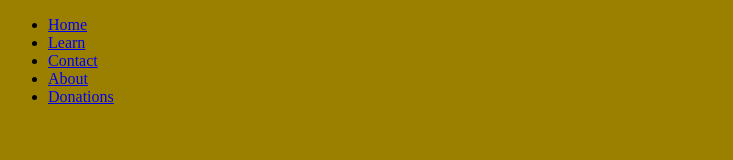
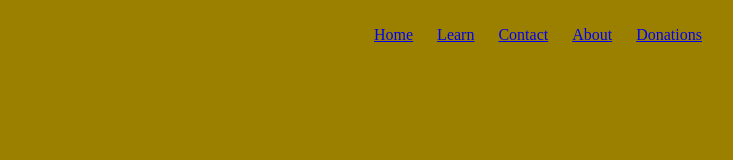
Before and after one commit to ca1halman/webPage.github.io, a plain HTML site: page index.html in a window 1280 px wide. Shown: the whole page, without its empty margins (0-733 px from the left). Drawn offline with Linux system fonts and the light colour scheme.

Commit message:
First Pages Commit

```diff
--- a/index.html
+++ b/index.html
@@ -6,12 +6,12 @@
 </head>
 <body>
 	<div id="titleBar">
-		<ul>
-			<li><a href="#">Home</a></li>
-			<li><a href="#">Learn</a></li>
-			<li><a href="#">Contact</a></li>
-			<li><a href="#">About</a></li>
-			<li><a href="#">Donations</a></li>
+		<ul class="nav">
+			<li class="links"><a href="#">Home</a></li>
+			<li class="links"><a href="#">Learn</a></li>
+			<li class="links"><a href="#">Contact</a></li>
+			<li class="links"><a href="#">About</a></li>
+			<li class="links"><a href="#">Donations</a></li>
 		</ul>
 	</div>
 </body>
--- a/style.css
+++ b/style.css
@@ -1,3 +1,16 @@
 body {
 	background-color: #9b8000
 }
+.nav {
+	list-style-type: none;
+
+}
+.links {
+	display: inline-block;
+	padding: 10px;
+}
+#titleBar {
+	width: 50%;
+	height: 50px;
+	margin: 0 auto;
+}
```
